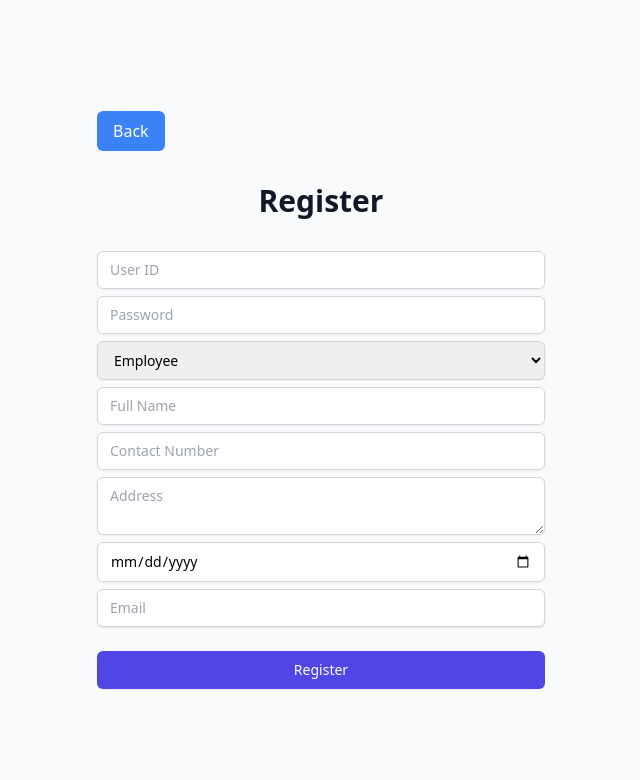
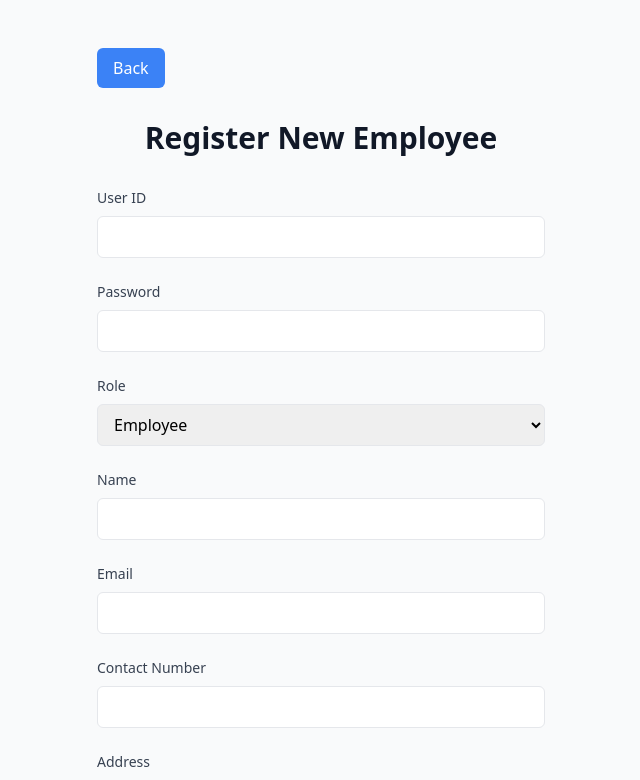
Before and after one commit to ankit10000/employee-cal-frontend, a React (Create React App) app: page /register in a window 1280 px wide. Shown: the top 780 px of the page, without its empty margins (319-959 px from the left). Built offline with nearby package versions, Linux system fonts and the light colour scheme.

Commit message:
Refactor registration form to use a single state object; enhance input handling and validation

```diff
--- a/src/components/Register.js
+++ b/src/components/Register.js
@@ -2,46 +2,55 @@ import React, { useState } from 'react';
 import { useNavigate } from 'react-router-dom';
 
 function Register() {
-  const [userId, setUserId] = useState('');
-  const [password, setPassword] = useState('');
-  const [role, setRole] = useState('employee'); // Default to 'employee'
-  const [name, setName] = useState('');
-  const [contactNumber, setContactNumber] = useState('');
-  const [address, setAddress] = useState('');
-  const [joiningDate, setJoiningDate] = useState('');
-  const [email, setEmail] = useState('');
+  const [formData, setFormData] = useState({
+    userId: '',
+    password: '',
+    role: 'employee',
+    name: '',
+    contactNumber: '',
+    address: '',
+    joiningDate: '',
+    email: '',
+  });
+
   const [error, setError] = useState('');
   const [loading, setLoading] = useState(false);
   const navigate = useNavigate();
 
+  const handleChange = (e) => {
+    setFormData({ ...formData, [e.target.name]: e.target.value });
+  };
+
   const handleSubmit = async (e) => {
     e.preventDefault();
+    setError('');
 
-    if (!userId || !password || !role || !name || !contactNumber || !address || !joiningDate || !email) {
-      return setError('All fields are required');
+    const token = localStorage.getItem('authToken');
+    if (!token) {
+      setError('Unauthorized: No token found');
+      return;
     }
 
     setLoading(true);
-    setError('');
-
     try {
       const response = await fetch('https://employee-cal.onrender.com/register', {
         method: 'POST',
         headers: {
           'Content-Type': 'application/json',
+          Authorization: `Bearer ${token}`,
         },
-        body: JSON.stringify({ userId, password, role, name, contactNumber, address, joiningDate, email }),
+        body: JSON.stringify(formData),
       });
 
       const data = await response.json();
-
       if (response.ok) {
-        navigate('/');
+        alert('User registered successfully!');
+        navigate('/adminDashboard'); // Redirect to employee list
       } else {
         setError(data.error || 'Failed to register');
       }
     } catch (error) {
-      setError('Failed to register');
+      setError('Server error, please try again later');
     } finally {
       setLoading(false);
     }
@@ -50,135 +59,124 @@ function Register() {
   return (
     <div className="flex min-h-screen items-center justify-center bg-gray-50 py-12 px-6 lg:px-8">
       <div className="max-w-md w-full space-y-8">
-      <button onClick={() => navigate(-1)} className="px-4 py-2 bg-blue-500 text-white rounded-md hover:bg-blue-600 transition duration-300">
+        <button
+          onClick={() => navigate(-1)}
+          className="px-4 py-2 bg-blue-500 text-white rounded-md hover:bg-blue-600 transition duration-300"
+        >
           Back
         </button>
-        <h2 className="mt-6 text-center text-3xl font-extrabold text-gray-900">Register</h2>
+        <h2 className="mt-6 text-center text-3xl font-extrabold text-gray-900">
+          Register New Employee
+        </h2>
         {error && <div className="text-red-500 text-center">{error}</div>}
 
         <form className="mt-8 space-y-6" onSubmit={handleSubmit}>
-          <div className="rounded-md shadow-sm -space-y-px">
-            <div>
-              <label htmlFor="userId" className="sr-only">User ID</label>
+          <div className="space-y-2">
+            <label className="block text-sm font-medium text-gray-700">User ID</label>
             <input
-                id="userId"
               name="userId"
               type="text"
-                value={userId}
-                onChange={(e) => setUserId(e.target.value)}
+              value={formData.userId}
+              onChange={handleChange}
               required
-                className="block w-full px-3 py-2 border border-gray-300 rounded-md shadow-sm focus:outline-none focus:ring-indigo-500 focus:border-indigo-500 sm:text-sm"
-                placeholder="User ID"
+              className="block w-full px-3 py-2 border rounded-md focus:outline-none focus:ring focus:border-blue-500"
             />
           </div>
 
-            <div className='space-y-2'>
-              <label htmlFor="password" className="sr-only">Password</label>
+          <div className="space-y-2">
+            <label className="block text-sm font-medium text-gray-700">Password</label>
             <input
-                id="password"
               name="password"
               type="password"
-                value={password}
-                onChange={(e) => setPassword(e.target.value)}
+              value={formData.password}
+              onChange={handleChange}
               required
-                className="block w-full px-3 py-2 border border-gray-300 rounded-md shadow-sm focus:outline-none focus:ring-indigo-500 focus:border-indigo-500 sm:text-sm"
-                placeholder="Password"
+              className="block w-full px-3 py-2 border rounded-md focus:outline-none focus:ring focus:border-blue-500"
             />
           </div>
 
-            <div className='space-y-2'>
-              <label htmlFor="role" className="sr-only">Role</label>
+          <div className="space-y-2">
+            <label className="block text-sm font-medium text-gray-700">Role</label>
             <select
-                id="role"
               name="role"
-                value={role}
-                onChange={(e) => setRole(e.target.value)}
+              value={formData.role}
+              onChange={handleChange}
               required
-                className="block w-full px-3 py-2 border border-gray-300 rounded-md shadow-sm focus:outline-none focus:ring-indigo-500 focus:border-indigo-500 sm:text-sm"
+              className="block w-full px-3 py-2 border rounded-md focus:outline-none focus:ring focus:border-blue-500"
             >
               <option value="employee">Employee</option>
               <option value="admin">Admin</option>
             </select>
           </div>
 
-            <div className='space-y-2'>
-              <label htmlFor="name" className="sr-only">Name</label>
+          <div className="space-y-2">
+            <label className="block text-sm font-medium text-gray-700">Name</label>
             <input
-                id="name"
               name="name"
               type="text"
-                value={name}
-                onChange={(e) => setName(e.target.value)}
+              value={formData.name}
+              onChange={handleChange}
               required
-                className="block w-full px-3 py-2 border border-gray-300 rounded-md shadow-sm focus:outline-none focus:ring-indigo-500 focus:border-indigo-500 sm:text-sm"
-                placeholder="Full Name"
+              className="block w-full px-3 py-2 border rounded-md focus:outline-none focus:ring focus:border-blue-500"
             />
           </div>
 
-            <div className='space-y-2'>
-              <label htmlFor="contactNumber" className="sr-only">Contact Number</label>
+          <div className="space-y-2">
+            <label className="block text-sm font-medium text-gray-700">Email</label>
             <input
-                id="contactNumber"
-                name="contactNumber"
-                type="text"
-                value={contactNumber}
-                onChange={(e) => setContactNumber(e.target.value)}
+              name="email"
+              type="email"
+              value={formData.email}
+              onChange={handleChange}
               required
-                className="block w-full px-3 py-2 border border-gray-300 rounded-md shadow-sm focus:outline-none focus:ring-indigo-500 focus:border-indigo-500 sm:text-sm"
-                placeholder="Contact Number"
+              className="block w-full px-3 py-2 border rounded-md focus:outline-none focus:ring focus:border-blue-500"
             />
           </div>
 
-            <div className='space-y-2'>
-              <label htmlFor="address" className="sr-only">Address</label>
-              <textarea
-                id="address"
-                name="address"
-                value={address}
-                onChange={(e) => setAddress(e.target.value)}
+          <div className="space-y-2">
+            <label className="block text-sm font-medium text-gray-700">Contact Number</label>
+            <input
+              name="contactNumber"
+              type="tel"
+              pattern="[0-9]{10}"
+              value={formData.contactNumber}
+              onChange={handleChange}
               required
-                className="block w-full px-3 py-2 border border-gray-300 rounded-md shadow-sm focus:outline-none focus:ring-indigo-500 focus:border-indigo-500 sm:text-sm"
-                placeholder="Address"
+              className="block w-full px-3 py-2 border rounded-md focus:outline-none focus:ring focus:border-blue-500"
             />
           </div>
 
-            <div className='space-y-2'>
-              <label htmlFor="joiningDate" className="sr-only">Joining Date</label>
+          <div className="space-y-2">
+            <label className="block text-sm font-medium text-gray-700">Address</label>
             <input
-                id="joiningDate"
-                name="joiningDate"
-                type="date"
-                value={joiningDate}
-                onChange={(e) => setJoiningDate(e.target.value)}
+              name="address"
+              type="text"
+              value={formData.address}
+              onChange={handleChange}
               required
-                className="block w-full px-3 py-2 border border-gray-300 rounded-md shadow-sm focus:outline-none focus:ring-indigo-500 focus:border-indigo-500 sm:text-sm"
+              className="block w-full px-3 py-2 border rounded-md focus:outline-none focus:ring focus:border-blue-500"
             />
           </div>
 
-            <div className='space-y-2'>
-              <label htmlFor="email" className="sr-only">Email</label>
+          <div className="space-y-2">
+            <label className="block text-sm font-medium text-gray-700">Joining Date</label>
             <input
-                id="email"
-                name="email"
-                type="email"
-                value={email}
-                onChange={(e) => setEmail(e.target.value)}
+              name="joiningDate"
+              type="date"
+              value={formData.joiningDate}
+              onChange={handleChange}
               required
-                className="block w-full px-3 py-2 border border-gray-300 rounded-md shadow-sm focus:outline-none focus:ring-indigo-500 focus:border-indigo-500 sm:text-sm"
-                placeholder="Email"
+              className="block w-full px-3 py-2 border rounded-md focus:outline-none focus:ring focus:border-blue-500"
             />
           </div>
-          </div>
 
-          <div className="flex items-center justify-between">
           <button
             type="submit"
             disabled={loading}
-              className="w-full flex justify-center py-2 px-4 border border-transparent rounded-md shadow-sm text-sm font-medium text-white bg-indigo-600 hover:bg-indigo-700 focus:outline-none focus:ring-2 focus:ring-offset-2 focus:ring-indigo-500"
+            className="w-full flex justify-center py-2 px-4 border border-transparent rounded-md text-white bg-indigo-600 hover:bg-indigo-700 focus:outline-none focus:ring-2 focus:ring-offset-2 focus:ring-indigo-500"
           >
             {loading ? 'Registering...' : 'Register'}
           </button>
-          </div>
         </form>
       </div>
     </div>
```
Lines whose indentation alone changed are shown as unchanged.
